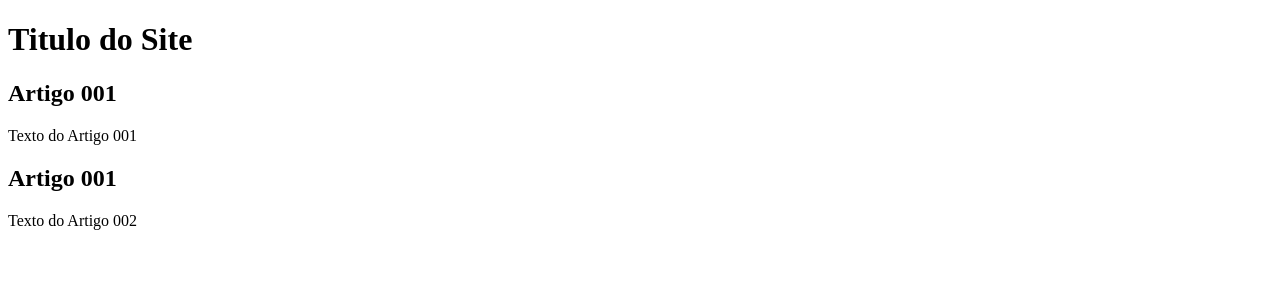
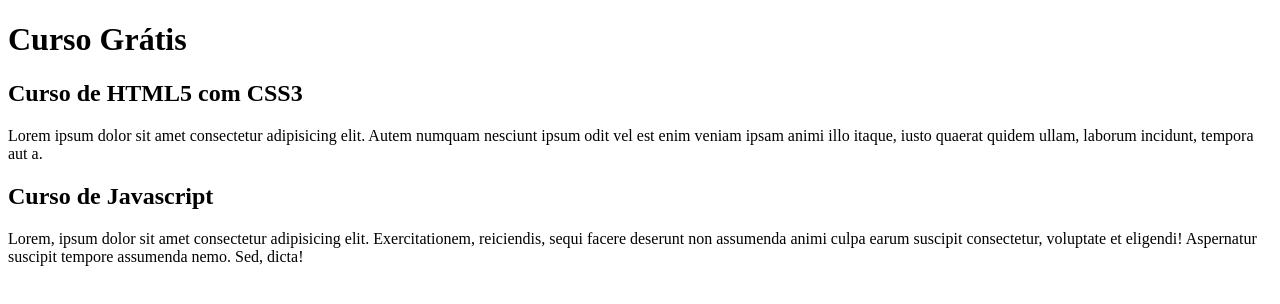
Before and after one commit to PatriciaCarla/Git-Branchs, a plain HTML site: page index.html in a window 1280 px wide. Drawn offline with Linux system fonts and the light colour scheme.

Commit message:
Update index.html

```diff
--- a/index.html
+++ b/index.html
@@ -1,24 +1,30 @@
 <!DOCTYPE html>
 <html lang="pt-br">
+
 <head>
     <meta charset="UTF-8">
     <meta http-equiv="X-UA-Compatible" content="IE=edge">
     <meta name="viewport" content="width=device-width, initial-scale=1.0">
     <title>Titulo do Site </title>
 </head>
+
 <body>
     <main>
         <header>
-            <h1>Titulo do Site</h1>
+            <h1>Curso Grátis</h1>
         </header>
         <article>
-            <h2>Artigo 001</h2>
-            <p>Texto do Artigo 001</p>
+            <h2>Curso de HTML5 com CSS3</h2>
+            <p>Lorem ipsum dolor sit amet consectetur adipisicing elit. Autem numquam nesciunt ipsum odit vel est enim
+                veniam ipsam animi illo itaque, iusto quaerat quidem ullam, laborum incidunt, tempora aut a.</p>
         </article>
         <article>
-            <h2>Artigo 001</h2>
-            <p>Texto do Artigo 002</p>
+            <h2>Curso de Javascript</h2>
+            <p>Lorem, ipsum dolor sit amet consectetur adipisicing elit. Exercitationem, reiciendis, sequi facere
+                deserunt non assumenda animi culpa earum suscipit consectetur, voluptate et eligendi! Aspernatur
+                suscipit tempore assumenda nemo. Sed, dicta!</p>
         </article>
     </main>
 </body>
+
 </html>
```
